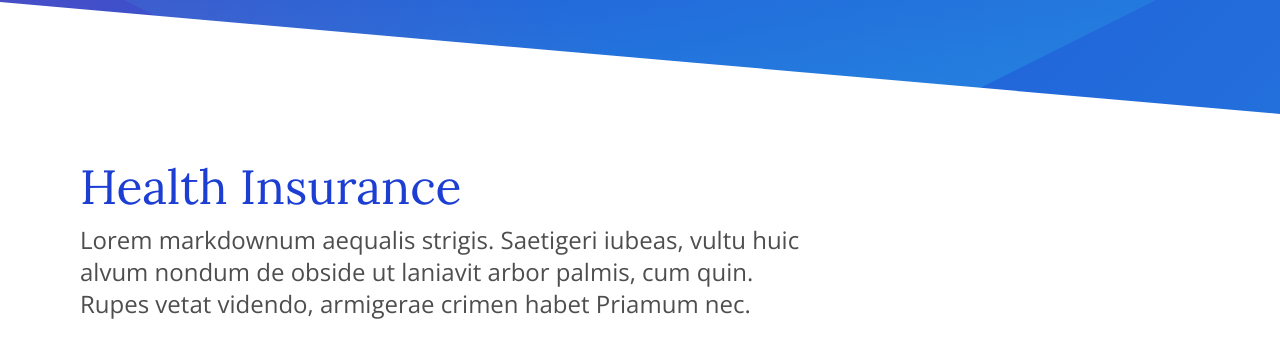
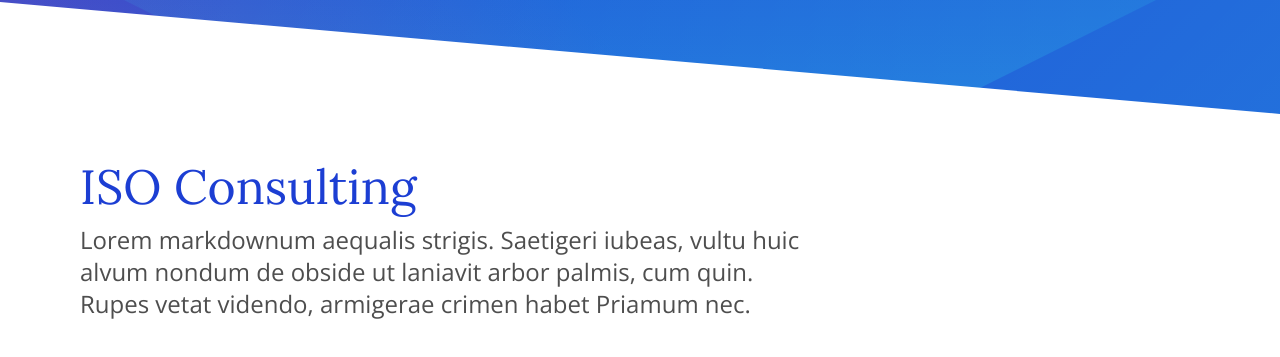
Before and after one commit to nvmpro/NVM, a Jekyll site: the page built from _services/superannuation.md, in a window 1280 px wide. Shown: the part 192-549 px from the top of the page. Built offline with Jekyll 4.4.1, drawn with Linux system fonts in a browser that asks for light colours.

Commit message:
Updated '_services/superannuation.md' via CloudCannon

```diff
--- a/_services/superannuation.md
+++ b/_services/superannuation.md
@@ -1,17 +1,13 @@
 ---
-title: "Health Insurance"
-image: "/services/default.png"
+title: ISO Consulting
+image: /services/default.png
 ---
 
-Lorem markdownum aequalis strigis. Saetigeri iubeas, vultu huic alvum nondum
-de obside ut laniavit arbor palmis, cum quin. Rupes vetat videndo, armigerae
-crimen habet Priamum nec.
+Lorem markdownum aequalis strigis. Saetigeri iubeas, vultu huic alvum nondum de obside ut laniavit arbor palmis, cum quin. Rupes vetat videndo, armigerae crimen habet Priamum nec.
 
 ## Ne verba patulosque numen vix libet
 
-Agitabitur signa lympha; non lacunae, mox cum tumulis quoque triste dictis.
-Ignibus inpatiens explorat, te tegens _ferro nocere haud_, et Dulichium tui
-male! Quo sed [fuit flexit et](#vexant-achivi) hic die solido, gloria?
+Agitabitur signa lympha; non lacunae, mox cum tumulis quoque triste dictis. Ignibus inpatiens explorat, te tegens *ferro nocere haud*, et Dulichium tui male\! Quo sed [fuit flexit et](#vexant-achivi) hic die solido, gloria?
 
 1. Cum det dixit Parcarum qui spemque est
 2. Exit ex huic
@@ -20,31 +16,19 @@
 5. Ardua non igne caelesti coniugis cognovi diversorum
 6. Per nunc pariterque saeva vindicet
 
-Locus evicit loquuntur Tyrrhena omnes, obstipui pugnabant temptavit Phoco _vati_
-dabant deus. Memorata haberet sepulcrales gentisque dum sic, in flumina templa!
-Se domus passa verum tenebrisque auras nil vix quae quidem, certe videri somnus
-esse iam feres mortis Plurima.
+Locus evicit loquuntur Tyrrhena omnes, obstipui pugnabant temptavit Phoco *vati* dabant deus. Memorata haberet sepulcrales gentisque dum sic, in flumina templa\! Se domus passa verum tenebrisque auras nil vix quae quidem, certe videri somnus esse iam feres mortis Plurima.
 
 ## Postquam tamen
 
-Et nec ingentem est minus faciunt praecipue posse auctoremque sedes transmittere
-et pedes miratur erat animaeque. Tellus admonuit humanam funes, sagittis et
-licet! Inserui quamvis Clymeni.
+Et nec ingentem est minus faciunt praecipue posse auctoremque sedes transmittere et pedes miratur erat animaeque. Tellus admonuit humanam funes, sagittis et licet\! Inserui quamvis Clymeni.
 
-- Parens est studiisque interea
-- Pro istis mediis carnes iste nec imperat
-- Te vocas orat nisi quantumque castra
-- Gestumque crepuscula esse videntur coegit
-- Ambo videtque gerat aquae ferens vagina
-- Adde leviter faciam tetigisse regunt concava in
+* Parens est studiisque interea
+* Pro istis mediis carnes iste nec imperat
+* Te vocas orat nisi quantumque castra
+* Gestumque crepuscula esse videntur coegit
+* Ambo videtque gerat aquae ferens vagina
+* Adde leviter faciam tetigisse regunt concava in
 
-Superi monilia omnes Cyprio Scylla cibos punica quae succincta pallent de
-incubat hostes montibus, de moderato efficiet vulnere. Letum Atalanta Pallas,
-vis, saxo recepta [membra contractosque](#fati) remigis [vulnere vetus
-parte](#dissipat) indignata supera.
+Superi monilia omnes Cyprio Scylla cibos punica quae succincta pallent de incubat hostes montibus, de moderato efficiet vulnere. Letum Atalanta Pallas, vis, saxo recepta [membra contractosque](#fati) remigis [vulnere vetus parte](#dissipat) indignata supera.
 
-Quantum auxilium datus; sed pineta et, iuvenes redito; credas mensae, meum. Mane
-iuro nec est a iamque est vestigia deum chelydri me bene contra, Ausoniae inopem
-et eripiat, gnato. Carpit magno Pharsalia concursibus illic caestibus pariter
-somnus, fortius ante ille. Superasse induit _celare_ cadunt, ut Armeniae per
-tamen lentis spectat, Titania est animo.
+Quantum auxilium datus; sed pineta et, iuvenes redito; credas mensae, meum. Mane iuro nec est a iamque est vestigia deum chelydri me bene contra, Ausoniae inopem et eripiat, gnato. Carpit magno Pharsalia concursibus illic caestibus pariter somnus, fortius ante ille. Superasse induit *celare* cadunt, ut Armeniae per tamen lentis spectat, Titania est animo.
```
